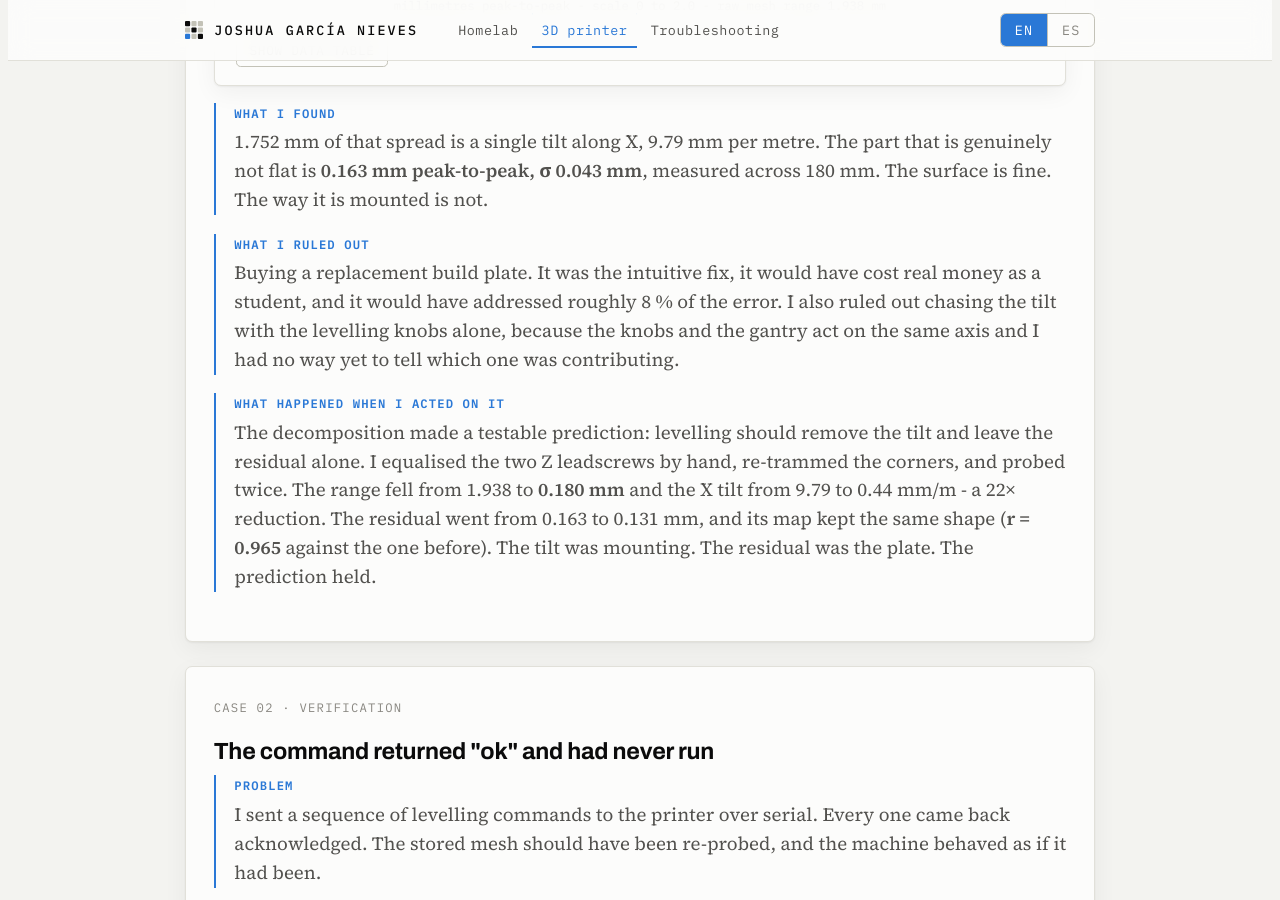
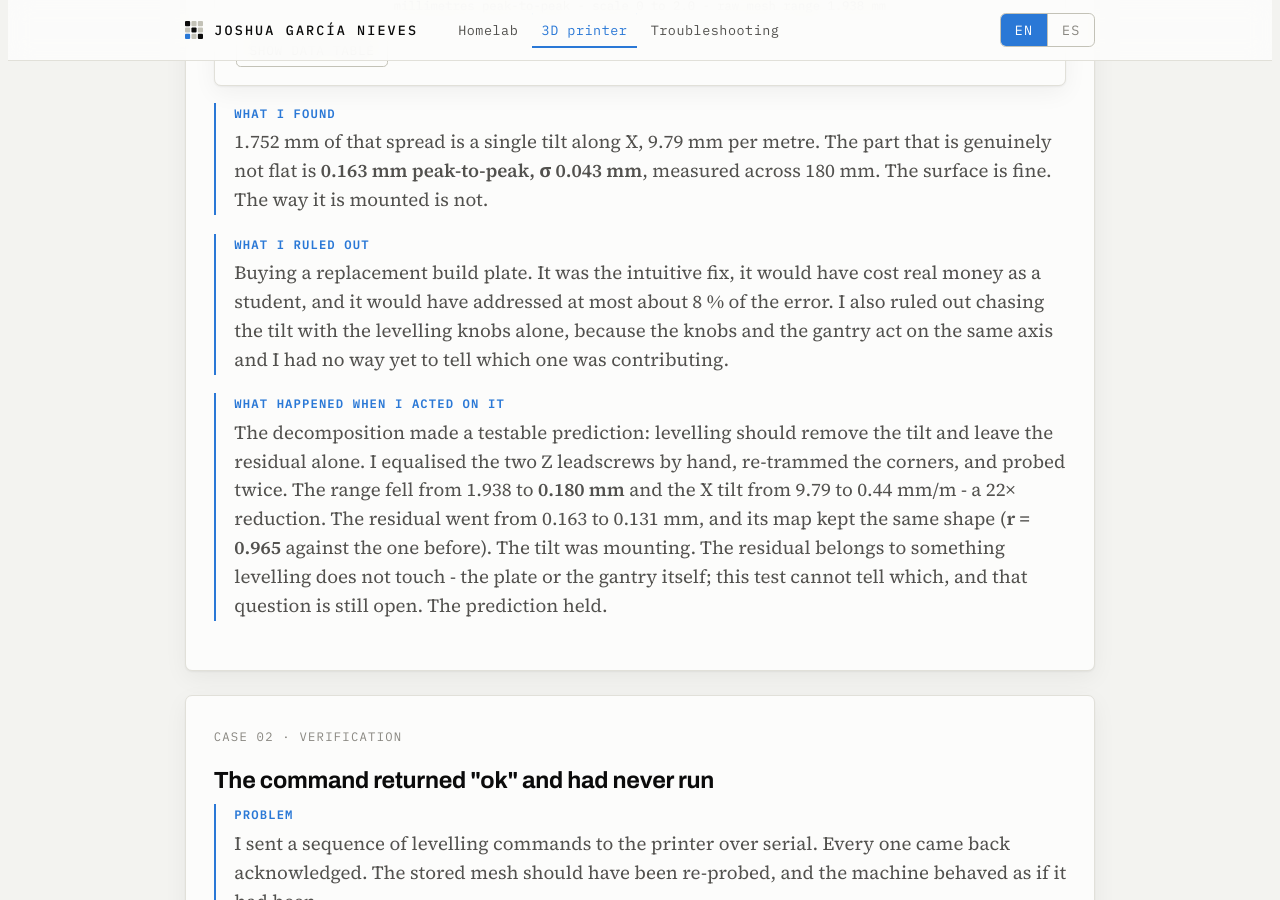
Before and after one commit to Y0shm4st3r/Y0shm4st3r.github.io, a Jekyll site: the page built from ender3/index.html, in a window 1280 px wide and 900 px high, scrolled down 3453 px. Built offline with Jekyll 4.4.1, drawn with Linux system fonts in a browser that asks for light colours.

Commit message:
Ender 3: residual may be plate or gantry; soften the 8% claim

```diff
--- a/_data/pages/ender3.yml
+++ b/_data/pages/ender3.yml
@@ -94,10 +94,10 @@ sections:
             1.752 mm of that spread is a single tilt along X, 9.79 mm per metre. The part that is genuinely not flat is **0.163 mm peak-to-peak, σ 0.043 mm**, measured across 180 mm. The surface is fine. The way it is mounted is not.
         - b: What I ruled out
           t: |-
-            Buying a replacement build plate. It was the intuitive fix, it would have cost real money as a student, and it would have addressed roughly 8 % of the error. I also ruled out chasing the tilt with the levelling knobs alone, because the knobs and the gantry act on the same axis and I had no way yet to tell which one was contributing.
+            Buying a replacement build plate. It was the intuitive fix, it would have cost real money as a student, and it would have addressed at most about 8 % of the error. I also ruled out chasing the tilt with the levelling knobs alone, because the knobs and the gantry act on the same axis and I had no way yet to tell which one was contributing.
         - b: What happened when I acted on it
           t: |-
-            The decomposition made a testable prediction: levelling should remove the tilt and leave the residual alone. I equalised the two Z leadscrews by hand, re-trammed the corners, and probed twice. The range fell from 1.938 to **0.180 mm** and the X tilt from 9.79 to 0.44 mm/m - a 22× reduction. The residual went from 0.163 to 0.131 mm, and its map kept the same shape (**r = 0.965** against the one before). The tilt was mounting. The residual was the plate. The prediction held.
+            The decomposition made a testable prediction: levelling should remove the tilt and leave the residual alone. I equalised the two Z leadscrews by hand, re-trammed the corners, and probed twice. The range fell from 1.938 to **0.180 mm** and the X tilt from 9.79 to 0.44 mm/m - a 22× reduction. The residual went from 0.163 to 0.131 mm, and its map kept the same shape (**r = 0.965** against the one before). The tilt was mounting. The residual belongs to something levelling does not touch - the plate or the gantry itself; this test cannot tell which, and that question is still open. The prediction held.
         lesson: |-
           A table with one short leg still has a flat top - you shim it. A warped top is not fixed by shimming. The spread alone cannot tell you which one you have; separating the plane from the residual can, and it costs nothing but arithmetic.
       es:
@@ -116,10 +116,10 @@ sections:
             1.752 mm de esa diferencia son una sola inclinación en X, de 9.79 mm por metro. La parte que de verdad no es plana son **0.163 mm pico a pico, σ 0.043 mm**, medidos sobre 180 mm. La superficie está bien. El montaje no.
         - b: Qué descarté
           t: |-
-            Comprar una placa de vidrio nueva. Era el arreglo intuitivo, cuesta dinero real siendo estudiante, y habría atacado cerca del 8 % del error. También descarté perseguir la inclinación solo con las perillas, porque las perillas y el pórtico actúan sobre el mismo eje y todavía no tenía forma de saber cuál de los dos estaba aportando.
+            Comprar una placa de vidrio nueva. Era el arreglo intuitivo, cuesta dinero real siendo estudiante, y como mucho habría atacado cerca del 8 % del error. También descarté perseguir la inclinación solo con las perillas, porque las perillas y el pórtico actúan sobre el mismo eje y todavía no tenía forma de saber cuál de los dos estaba aportando.
         - b: Qué pasó cuando actué
           t: |-
-            La descomposición hacía una predicción comprobable: nivelar debía quitar la inclinación y dejar el residuo igual. Igualé a mano los dos husillos del Z, reajusté las esquinas y sondeé dos veces. El rango bajó de 1.938 a **0.180 mm** y la inclinación en X de 9.79 a 0.44 mm/m, 22 veces menos. El residuo pasó de 0.163 a 0.131 mm y su mapa mantuvo la misma forma (**r = 0.965** contra el anterior). La inclinación era el montaje. El residuo era la placa. La predicción se cumplió.
+            La descomposición hacía una predicción comprobable: nivelar debía quitar la inclinación y dejar el residuo igual. Igualé a mano los dos husillos del Z, reajusté las esquinas y sondeé dos veces. El rango bajó de 1.938 a **0.180 mm** y la inclinación en X de 9.79 a 0.44 mm/m, 22 veces menos. El residuo pasó de 0.163 a 0.131 mm y su mapa mantuvo la misma forma (**r = 0.965** contra el anterior). La inclinación era el montaje. El residuo pertenece a algo que nivelar no toca: la placa o el propio pórtico; esta prueba no distingue entre los dos, y esa pregunta sigue abierta. La predicción se cumplió.
         lesson: |-
           Una mesa con una pata corta sigue teniendo el tablero plano: se calza. Un tablero pandeado no se arregla calzando. El rango por sí solo no te dice cuál de las dos tienes; separar el plano del residuo sí, y no cuesta más que aritmética.
   - case:
```
